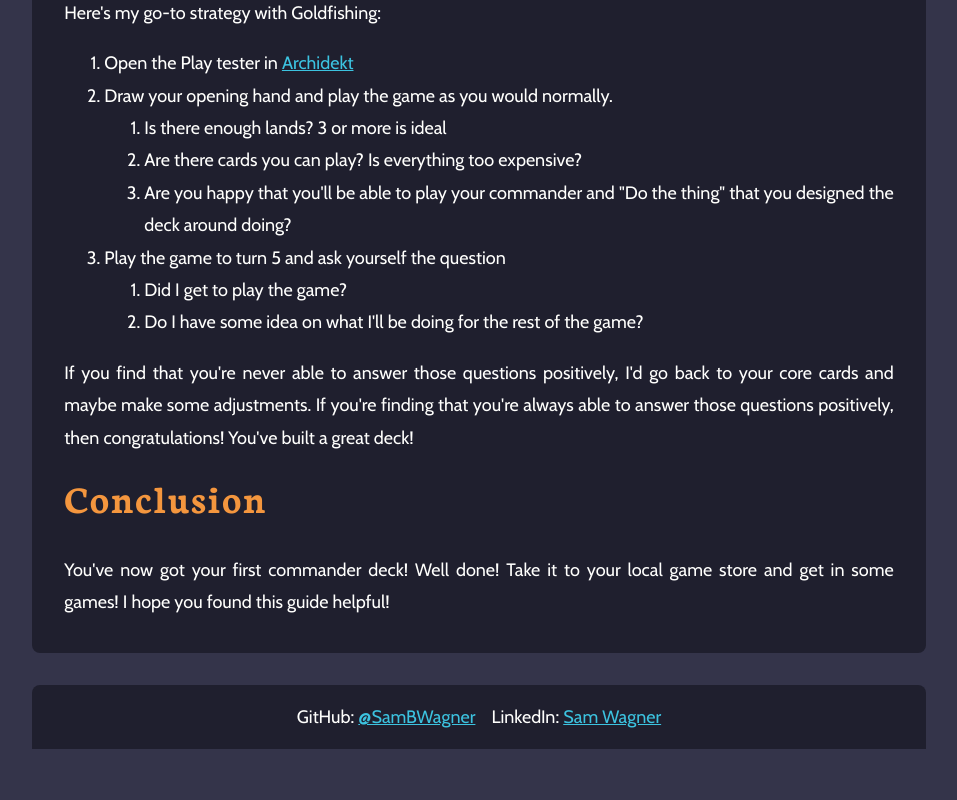
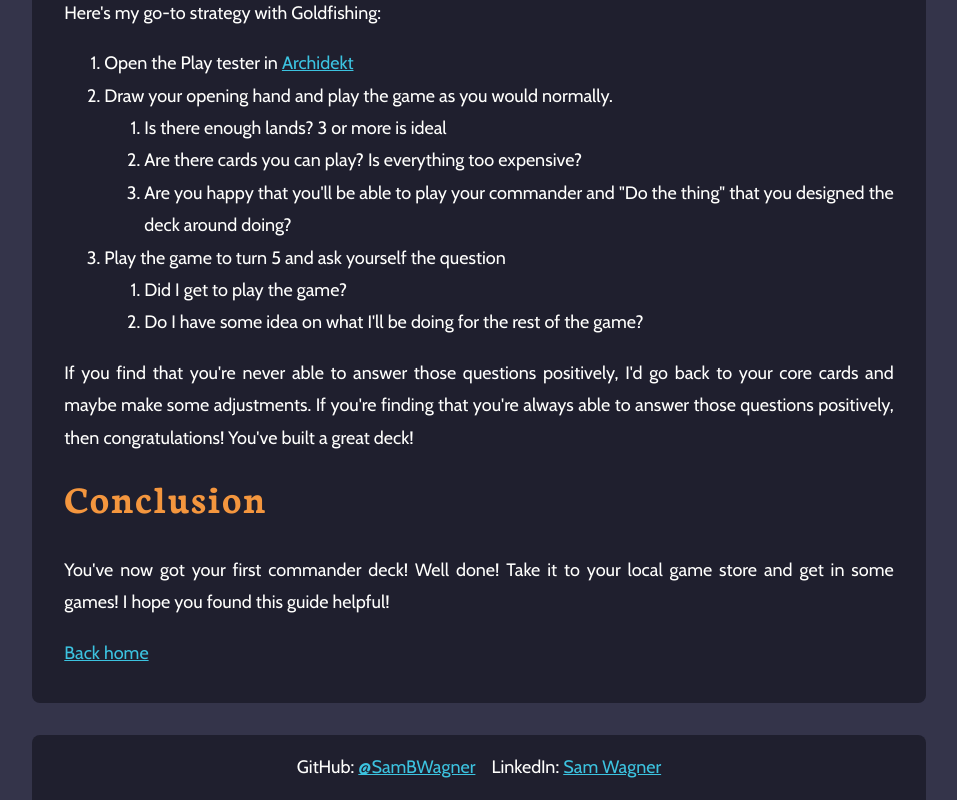
Before and after one commit to SamBWagner/port-flow, a Next.js app in the folder UI/: page /first-commander-deck in a window 1280 px wide. Shown: the part 10469-11269 px from the top of the page, without its empty margins (161-1118 px from the left). Before the commit the page ends 11218 px from the top, so only its background shows below. Built offline with nearby package versions, Linux system fonts and the light colour scheme.

Commit message:
💄Add link back to home

```diff
--- a/UI/app/first-commander-deck/page.jsx
+++ b/UI/app/first-commander-deck/page.jsx
@@ -1089,6 +1089,10 @@ export default function Page() {
               your local game store and get in some games! I hope you found this
               guide helpful!
             </p>
+
+            <p>
+              <a href="/">Back home</a>
+            </p>
           </section>
         </div>
       </main>
```
